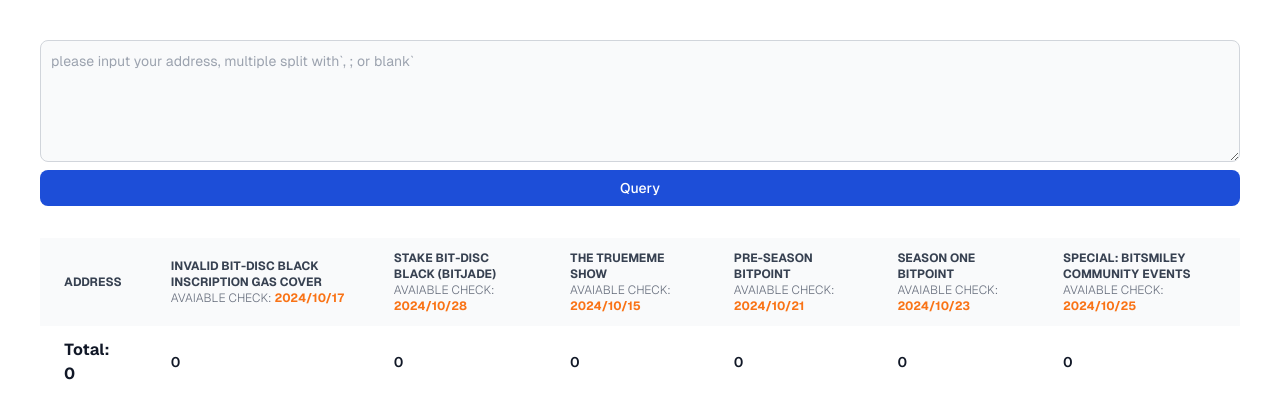
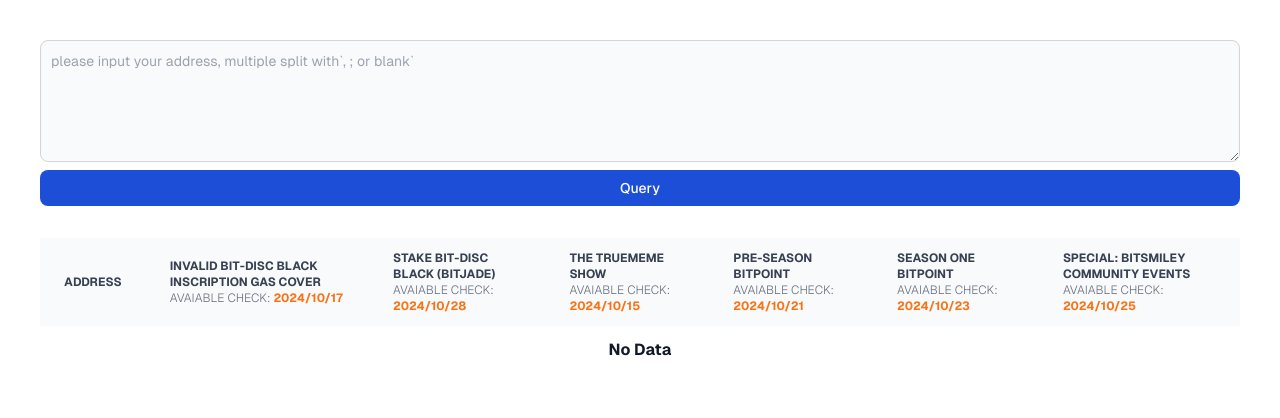
Before and after one commit to genffy/bit-smiley, a Next.js app: page / in a window 1280 px wide. Shown: the top 418 px of the page. Built offline with nearby package versions, Linux system fonts and the light colour scheme.

Commit message:
feat: add analytics

```diff
--- a/app/layout.tsx
+++ b/app/layout.tsx
@@ -1,6 +1,7 @@
 import type { Metadata } from "next";
 import localFont from "next/font/local";
 import "./globals.css";
+import { Analytics } from "@vercel/analytics/react"
 
 const geistSans = localFont({
   src: "./fonts/GeistVF.woff",
@@ -32,6 +33,7 @@ export default function RootLayout({
         className={`${geistSans.variable} ${geistMono.variable} antialiased`}
       >
         {children}
+        <Analytics/>
       </body>
     </html>
   );
--- a/app/page.tsx
+++ b/app/page.tsx
@@ -176,11 +176,15 @@ export default function Home() {
             </tbody>
             <tfoot>
               <tr className="font-semibold text-gray-900 dark:text-white">
-                <th scope="row" className="px-6 py-3 text-base">Total: {total[0]}</th>
                 {
-                  config.map((item, idx)=>{
-                    return <td className="px-6 py-4" key={idx}>{total[item.type]}</td>
-                  })
+                  result.length ? <>
+                  <th scope="row" className="px-6 py-3 text-base">Total: {total[0]}</th>
+                    {
+                      config.map((item, idx)=>{
+                        return <td className="px-6 py-4" key={idx}>{total[item.type]}</td>
+                      })
+                    }
+                  </> : <th colSpan={7} scope="row" className="text-center px-6 py-3 text-base">No Data</th>
                 }
               </tr>
             </tfoot>
```
Also changed, not shown: package.json (+6 -5 lines), 1 other file (tests, documents, lock files or other folders).
